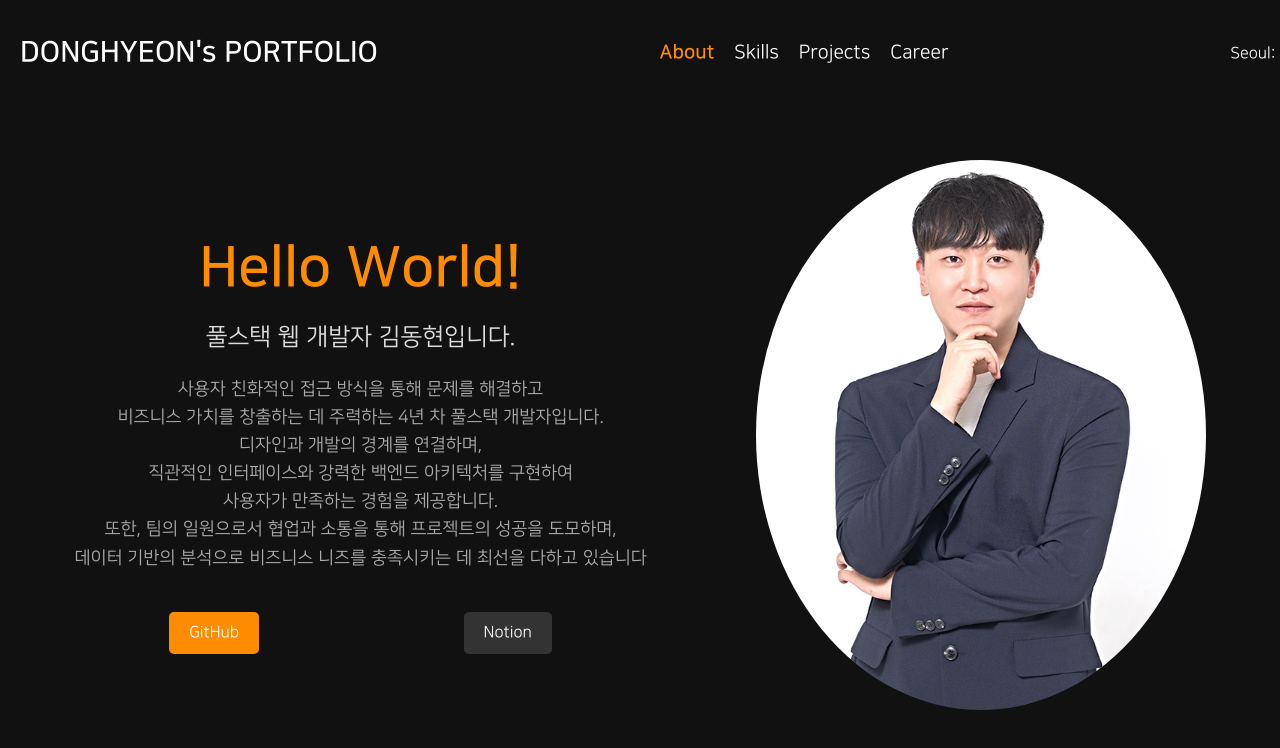
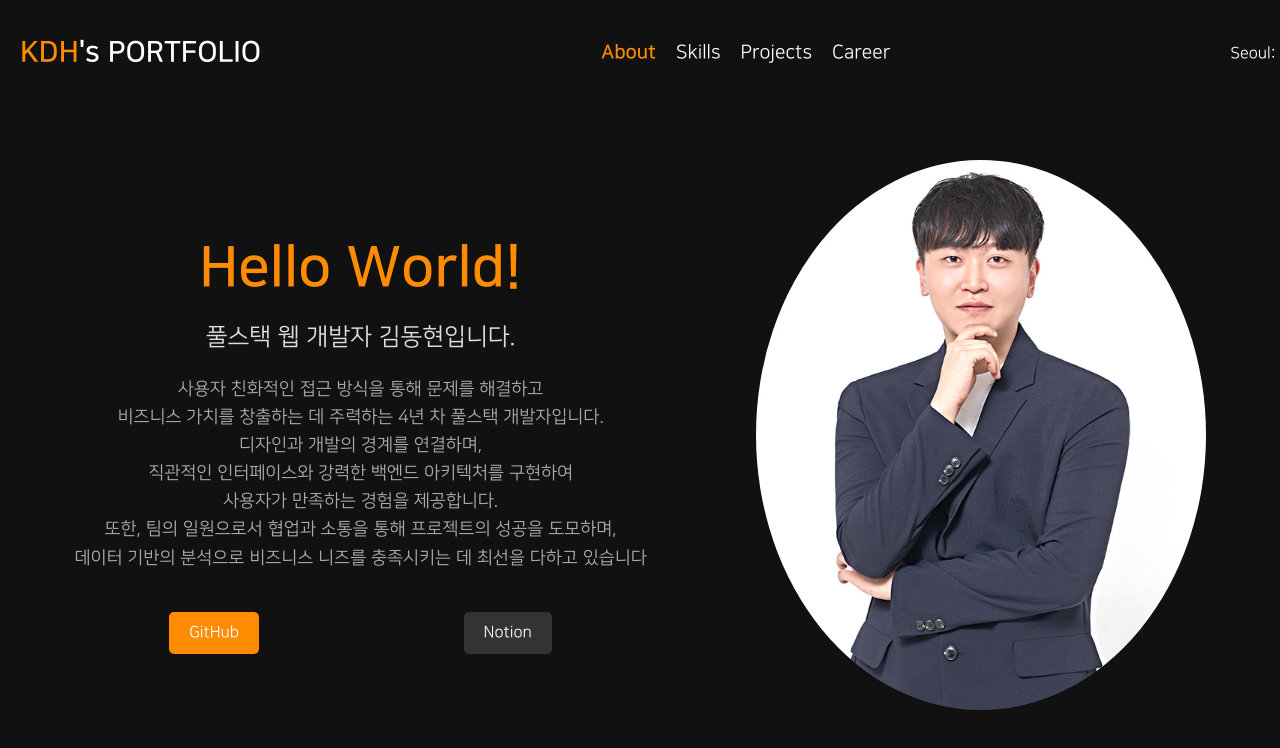
Before and after one commit to DongHyeonKim-tech/portfolio, a Next.js app: page / in a window 1280 px wide. Shown: the top 748 px of the page. Built offline with nearby package versions, Linux system fonts and the light colour scheme; no server answers.

Commit message:
[수정] title 문구 및 컬러 변경

```diff
--- a/src/layout/Header.tsx
+++ b/src/layout/Header.tsx
@@ -124,7 +124,9 @@ const Header = ({ activeSection, weather, isDesktop }: HeaderProps) => {
 
   return (
     <HeaderContainer>
-      <Logo onClick={triggerCodeEffect}>DONGHYEON's PORTFOLIO</Logo>
+      <Logo onClick={triggerCodeEffect}>
+        <span style={{ color: '#ff8c00' }}>KDH</span>'s PORTFOLIO
+      </Logo>
       <Menu>
         <MenuItem
           $active={activeSection === 'about'}
```
